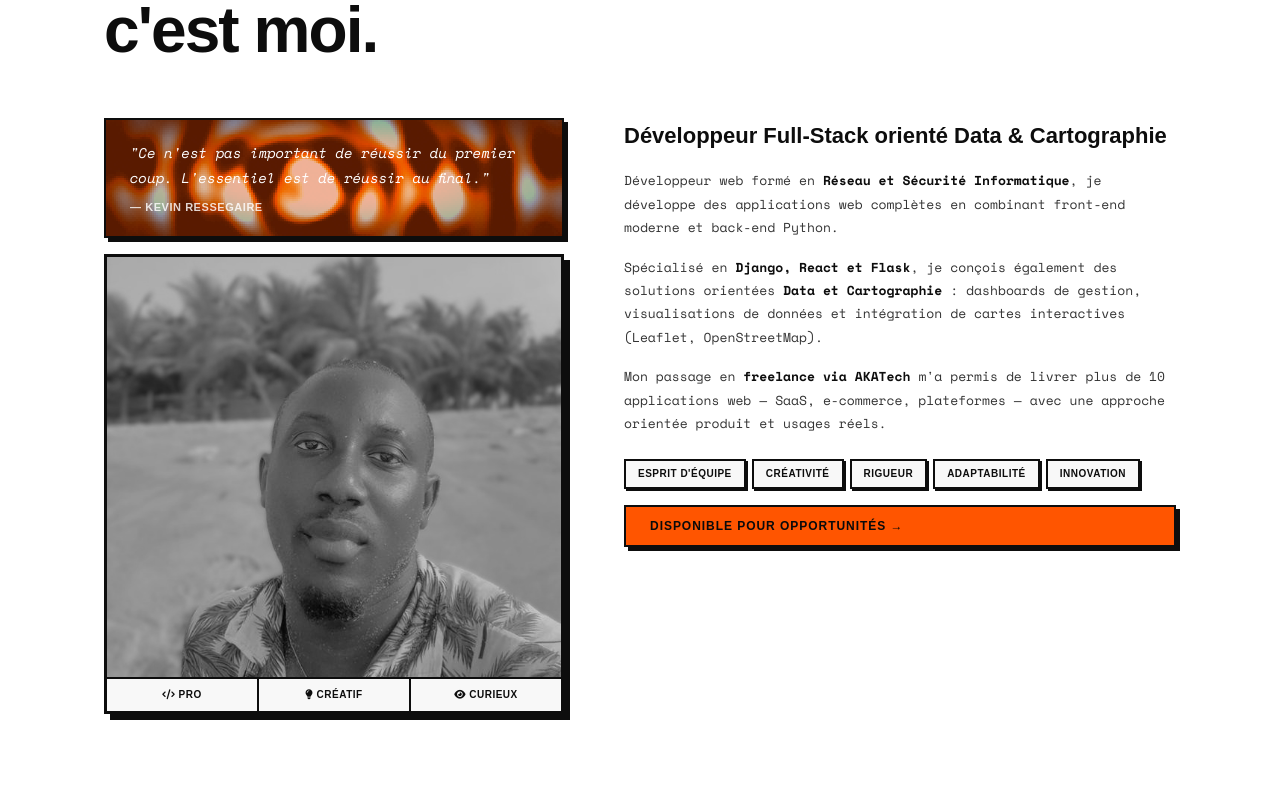
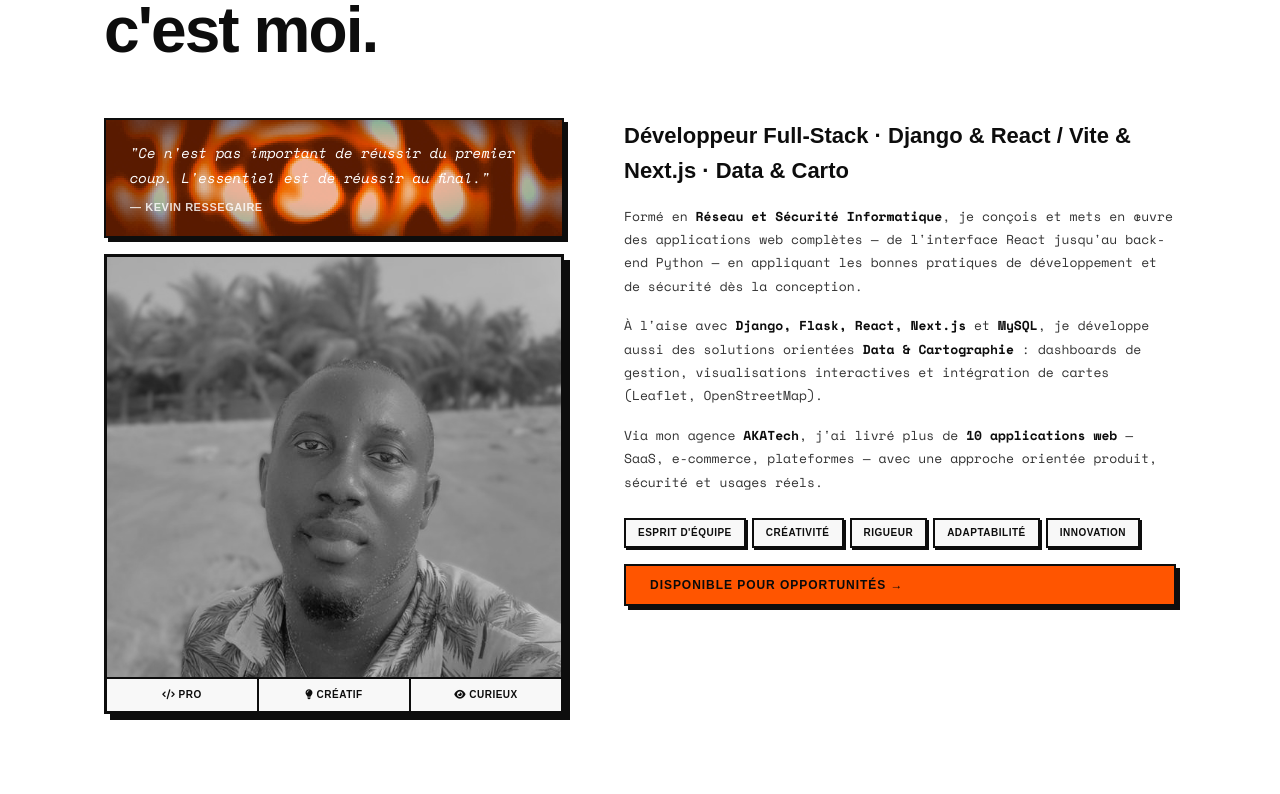
Before and after one commit to wthomasss06-stack/portfolio-REACT, a React (Vite) app: page / in a window 1280 px wide. Shown: the part 3826-4620 px from the top of the page. Built offline with nearby package versions, Linux system fonts and the light colour scheme; a web font is replaced by a local one.

Commit message:
Add files via upload

```diff
--- a/src/App.jsx
+++ b/src/App.jsx
@@ -301,7 +301,6 @@ const SKILLS = {
     { name:"Flask",   icon:"https://cdn.jsdelivr.net/gh/devicons/devicon/icons/flask/flask-original.svg" },
     { name:"Django",  icon:"https://cdn.jsdelivr.net/gh/devicons/devicon/icons/django/django-plain.svg" },
     { name:"Node.js", icon:"https://cdn.jsdelivr.net/gh/devicons/devicon/icons/nodejs/nodejs-original.svg" },
-    { name:"NestJS",  icon:"https://cdn.jsdelivr.net/gh/devicons/devicon/icons/nestjs/nestjs-original.svg" },
     { name:"MySQL",   icon:"https://cdn.jsdelivr.net/gh/devicons/devicon/icons/mysql/mysql-original.svg" },
   ],
   tools: [
@@ -1816,10 +1815,10 @@ const About = ({dark}) => {
             </div>
           </div>
           <div className="about-right">
-            <h3>Développeur Full-Stack orienté Data &amp; Cartographie</h3>
-            <p>Développeur web formé en <strong>Réseau et Sécurité Informatique</strong>, je développe des applications web complètes en combinant front-end moderne et back-end Python.</p>
-            <p>Spécialisé en <strong>Django, React et Flask</strong>, je conçois également des solutions orientées <strong>Data et Cartographie</strong> : dashboards de gestion, visualisations de données et intégration de cartes interactives (Leaflet, OpenStreetMap).</p>
-            <p>Mon passage en <strong>freelance via AKATech</strong> m'a permis de livrer plus de 10 applications web — SaaS, e-commerce, plateformes — avec une approche orientée produit et usages réels.</p>
+            <h3>Développeur Full-Stack · Django &amp; React / Vite &amp; Next.js · Data &amp; Carto</h3>
+            <p>Formé en <strong>Réseau et Sécurité Informatique</strong>, je conçois et mets en œuvre des applications web complètes — de l'interface React jusqu'au back-end Python — en appliquant les bonnes pratiques de développement et de sécurité dès la conception.</p>
+            <p>À l'aise avec <strong>Django, Flask, React, Next.js</strong> et <strong>MySQL</strong>, je développe aussi des solutions orientées <strong>Data &amp; Cartographie</strong> : dashboards de gestion, visualisations interactives et intégration de cartes (Leaflet, OpenStreetMap).</p>
+            <p>Via mon agence <strong>AKATech</strong>, j'ai livré plus de <strong>10 applications web</strong> — SaaS, e-commerce, plateformes — avec une approche orientée produit, sécurité et usages réels.</p>
             <div className={`about-tags ${dark?'about-tags--dark':''}`}>{["Esprit d'équipe","Créativité","Rigueur","Adaptabilité","Innovation"].map(t=><span key={t}>{t}</span>)}</div>
             <MagBtn className={`btn ${dark?'btn--neon':'btn--primary'} mi-glint`} onClick={()=>document.getElementById('contact')?.scrollIntoView({behavior:'smooth'})}>Disponible pour opportunités →</MagBtn>
           </div>
```
